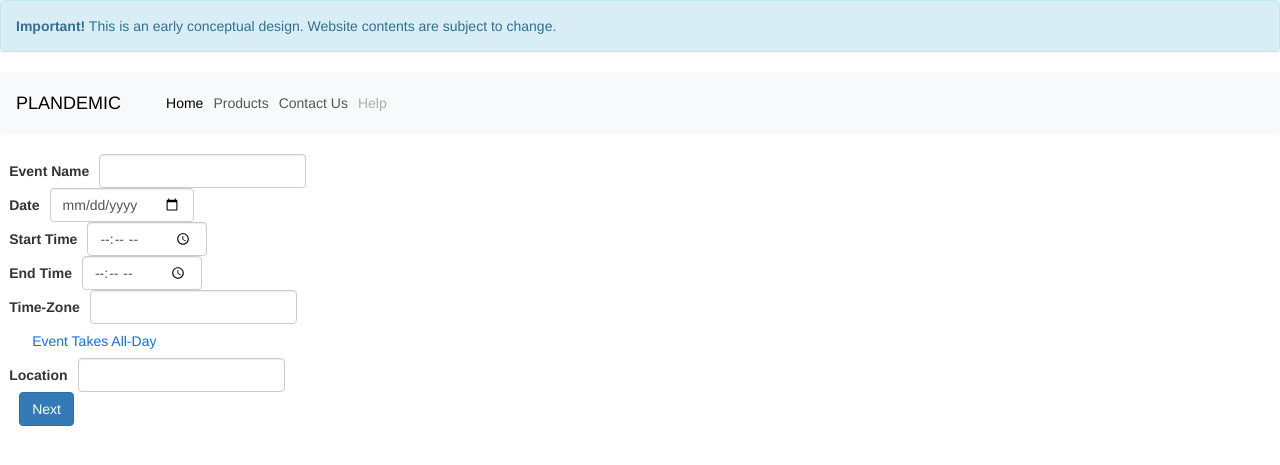
After one commit to RealSleepi/kermitkrew-plandemic, a Flask app: page /create-event in a window 1280 px wide. The commit adds this page. Shown: the top 465 px of the page. Run offline with Flask 3, Linux system fonts and the light colour scheme; some libraries are stand-ins or nearby versions.

Commit message:
fix links and add event-creation ui

```diff
--- a/server.py
+++ b/server.py
@@ -6,5 +6,9 @@ app = Flask(__name__)
 def home():
     return render_template('index.html')  # This will look for index.html in the templates folder
 
+@app.route('/create-event')
+def create_event():
+    return render_template('event-creation.html')
+
 if __name__ == '__main__':
     app.run(host='0.0.0.0', port=80)  # Run the app on port 80
--- /dev/null
+++ b/templates/event-creation.html
@@ -0,0 +1,115 @@
+<!DOCTYPE html>
+<html lang="en" data-bs-theme="light"><head><meta http-equiv="Content-Type" content="text/html; charset=UTF-8">
+<head>
+
+    <meta name="viewport" content="width=device-width, initial-scale=1">
+    <meta name="description" content="">
+
+    <title>Event Creation</title>
+
+    <link href="https://cdn.jsdelivr.net/npm/bootstrap@5.3.3/dist/css/bootstrap.min.css" rel="stylesheet" integrity="sha384-QWTKZyjpPEjISv5WaRU9OFeRpok6YctnYmDr5pNlyT2bRjXh0JMhjY6hW+ALEwIH" crossorigin="anonymous">
+
+      <link rel="stylesheet" href="https://cdnjs.cloudflare.com/ajax/libs/bootswatch/3.4.0/yeti/bootstrap.min.css">
+  	<script src="https://ajax.googleapis.com/ajax/libs/jquery/3.7.1/jquery.min.js"></script>
+  	<script src="https://cdn.jsdelivr.net/npm/bootstrap@5.3.3/dist/js/bootstrap.bundle.min.js"></script>
+</head>
+
+
+<body>
+
+
+
+<main>
+<div class="alert alert-info">
+  <strong>Important!</strong> This is an early conceptual design. Website contents are subject to change.
+</div>
+<nav class="navbar navbar-expand-lg bg-body-tertiary">
+  <div class="container-fluid">
+    <a class="navbar-brand" href="#">PLANDEMIC</a>
+    <button class="navbar-toggler" type="button" data-bs-toggle="collapse" data-bs-target="#navbarNavAltMarkup" aria-controls="navbarNavAltMarkup" aria-expanded="false" aria-label="Toggle navigation">
+      <span class="navbar-toggler-icon"></span>
+    </button>
+    <div class="collapse navbar-collapse" id="navbarNavAltMarkup">
+      <div class="navbar-nav">
+        <a class="nav-link active" aria-current="page" href="#">Home</a>
+        <a class="nav-link" href="#">Products</a>
+        <a class="nav-link" href="#">Contact Us</a>
+        <a class="nav-link disabled" aria-disabled="true">Help</a>
+      </div>
+    </div>
+  </div>
+</nav>
+
+<div style="padding-left: 1.5%;">
+<div class="row g-3 align-items-center">
+  <div class="col-auto">
+    <label for="inputEventName" class="col-form-label">Event Name</label>
+  </div>
+  <div class="col-auto">
+    <input type="text" id="inputEventName" class="form-control" aria-describedby="passwordHelpInline">
+  </div>
+</div>
+
+<div class="row g-3 align-items-center">
+  <div class="col-auto">
+    <label for="inputEventName" class="col-form-label">Date</label>
+  </div>
+  <div class="col-auto">
+    <input type="date" id="inputEventName" class="form-control" aria-describedby="passwordHelpInline">
+  </div>
+</div>
+
+<div class="row g-3 align-items-center">
+  <div class="col-auto">
+    <label for="inputEventName" class="col-form-label">Start Time</label>
+  </div>
+  <div class="col-auto">
+    <input type="time" id="inputEventName" class="form-control" aria-describedby="passwordHelpInline">
+  </div>
+</div>
+
+<div class="row g-3 align-items-center">
+  <div class="col-auto">
+    <label for="inputEventName" class="col-form-label">End Time</label>
+  </div>
+  <div class="col-auto">
+    <input type="time" id="inputEventName" class="form-control" aria-describedby="passwordHelpInline">
+  </div>
+</div>
+
+<div class="row g-3 align-items-center">
+  <div class="col-auto">
+    <label for="inputEventName" class="col-form-label">Time-Zone</label>
+  </div>
+  <div class="col-auto">
+    <input type="text" id="inputEventName" class="form-control" aria-describedby="passwordHelpInline">
+  </div>
+</div>
+
+<div class="btn-group" role="group" aria-label="Basic checkbox toggle button group">
+  <input type="checkbox" class="btn-check" id="btncheck1" autocomplete="off">
+  <label class="btn btn-outline-primary" for="btncheck1">Event Takes All-Day</label>
+</div>
+
+<div class="row g-3 align-items-center">
+  <div class="col-auto">
+    <label for="inputEventName" class="col-form-label">Location</label>
+  </div>
+  <div class="col-auto">
+    <input type="text" id="inputEventName" class="form-control" aria-describedby="passwordHelpInline">
+  </div>
+</div>
+<a class="btn btn-primary" href="#" role="button">Next</a>
+</div>
+
+
+
+
+
+
+
+</main>
+
+
+<script src="https://cdn.jsdelivr.net/npm/bootstrap@5.3.3/dist/js/bootstrap.bundle.min.js" integrity="sha384-YvpcrYf0tY3lHB60NNkmXc5s9fDVZLESaAA55NDzOxhy9GkcIdslK1eN7N6jIeHz" crossorigin="anonymous"></script>
+</body></html>
```
Also changed, not shown: templates/index.html (+6 -4 lines).
